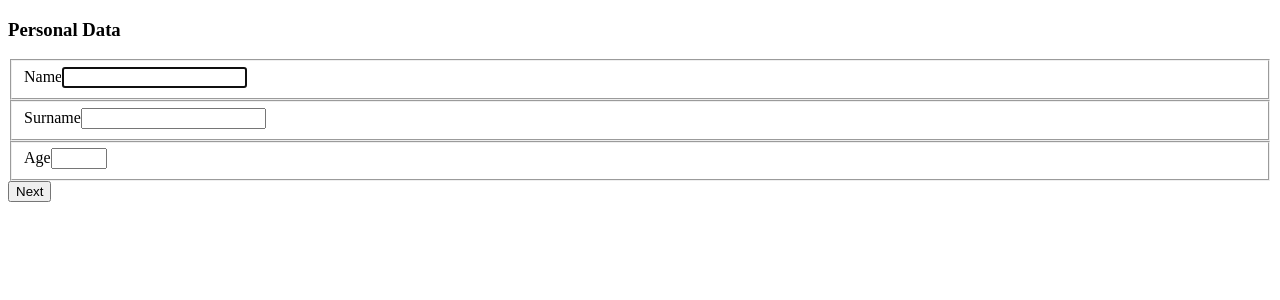
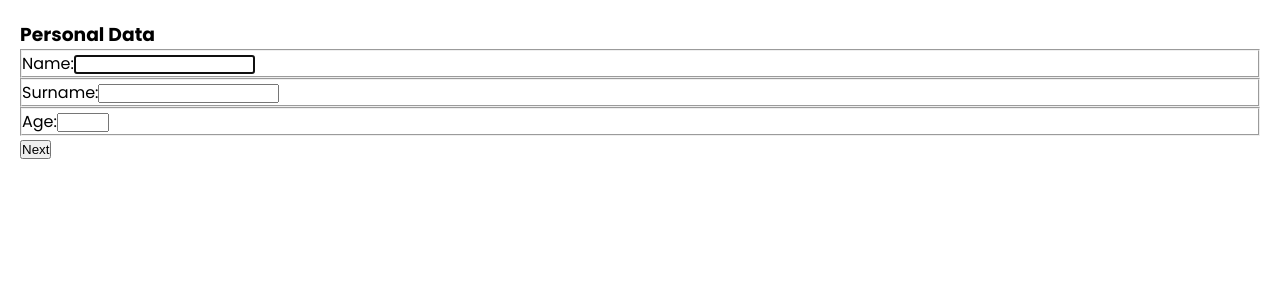
Before and after one commit to SofiaRubiano10/ProyectReactForms, a React (Vite) app: page / in a window 1280 px wide. Shown: the top 300 px of the page. Built offline with nearby package versions, Linux system fonts and the light colour scheme.

Commit message:
Creación cuerpo sass

```diff
--- a/package.json
+++ b/package.json
@@ -21,6 +21,7 @@
     "eslint-plugin-react": "^7.32.2",
     "eslint-plugin-react-hooks": "^4.6.0",
     "eslint-plugin-react-refresh": "^0.4.1",
+    "sass": "^1.63.6",
     "vite": "^4.4.0"
   }
 }
--- a/src/components/PersonalData.jsx
+++ b/src/components/PersonalData.jsx
@@ -5,15 +5,15 @@ const PersonalData = () => {
       <div className="card">
         <form autoComplete="off">
           <fieldset>
-            <label htmlFor="name">Name</label>
+            <label htmlFor="name">Name:</label>
             <input type="text" id="name" autoFocus required />
           </fieldset>
           <fieldset>
-            <label htmlFor="surname">Surname</label>
+            <label htmlFor="surname">Surname:</label>
             <input type="text" id="surname" required />
           </fieldset>
           <fieldset>
-            <label htmlFor="">Age</label>
+            <label htmlFor="">Age:</label>
             <input
               type="number"
               name="age"
--- a/src/main.jsx
+++ b/src/main.jsx
@@ -1,6 +1,7 @@
 import React from "react";
 import ReactDOM from "react-dom/client";
 import App from "./App.jsx";
+import "./styles/styles.scss";
 
 ReactDOM.createRoot(document.getElementById("root")).render(
   <React.StrictMode>
--- /dev/null
+++ b/src/styles/_fonts.scss
@@ -0,0 +1 @@
+@import url("https://fonts.googleapis.com/css2?family=Fira+Sans:ital,wght@0,100;0,200;0,300;0,400;0,500;0,600;0,700;0,800;0,900;1,100;1,200;1,300;1,400;1,500;1,600;1,700;1,800;1,900&family=Montserrat:wght@100;200;300;400;500;600;700;800;900&family=Pacifico&family=Poppins:wght@100;200;300;400;500;600;700&display=swap");
--- /dev/null
+++ b/src/styles/_layout.scss
@@ -0,0 +1,8 @@
+@use "./variables" as v;
+
+.container {
+  width: 100vw;
+  height: 100vh;
+  padding: 20px;
+  font-family: v.$font-family;
+}
--- /dev/null
+++ b/src/styles/_reset.scss
@@ -0,0 +1,5 @@
+* {
+  margin: 0;
+  padding: 0;
+  box-sizing: border-box;
+}
--- /dev/null
+++ b/src/styles/_variables.scss
@@ -0,0 +1,6 @@
+//Fonts
+$font-family: "Poppins", sans-serif;
+
+//colors
+$black: #0c0909;
+$white: #fff9f9;
--- /dev/null
+++ b/src/styles/styles.scss
@@ -0,0 +1,3 @@
+@use "reset";
+@use "fonts";
+@use "layout";
```
Also changed, not shown: 1 other file (tests, documents, lock files or other folders).
